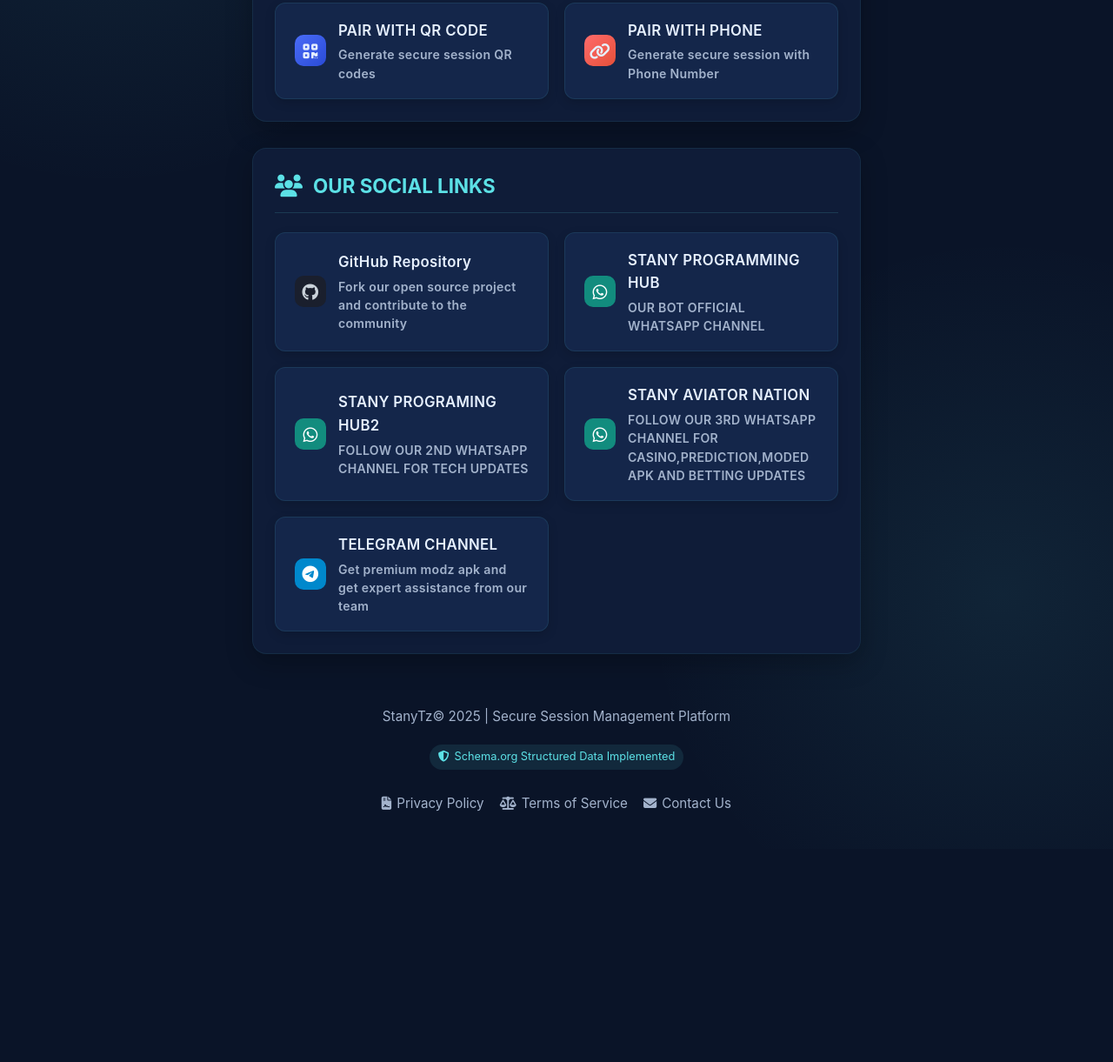
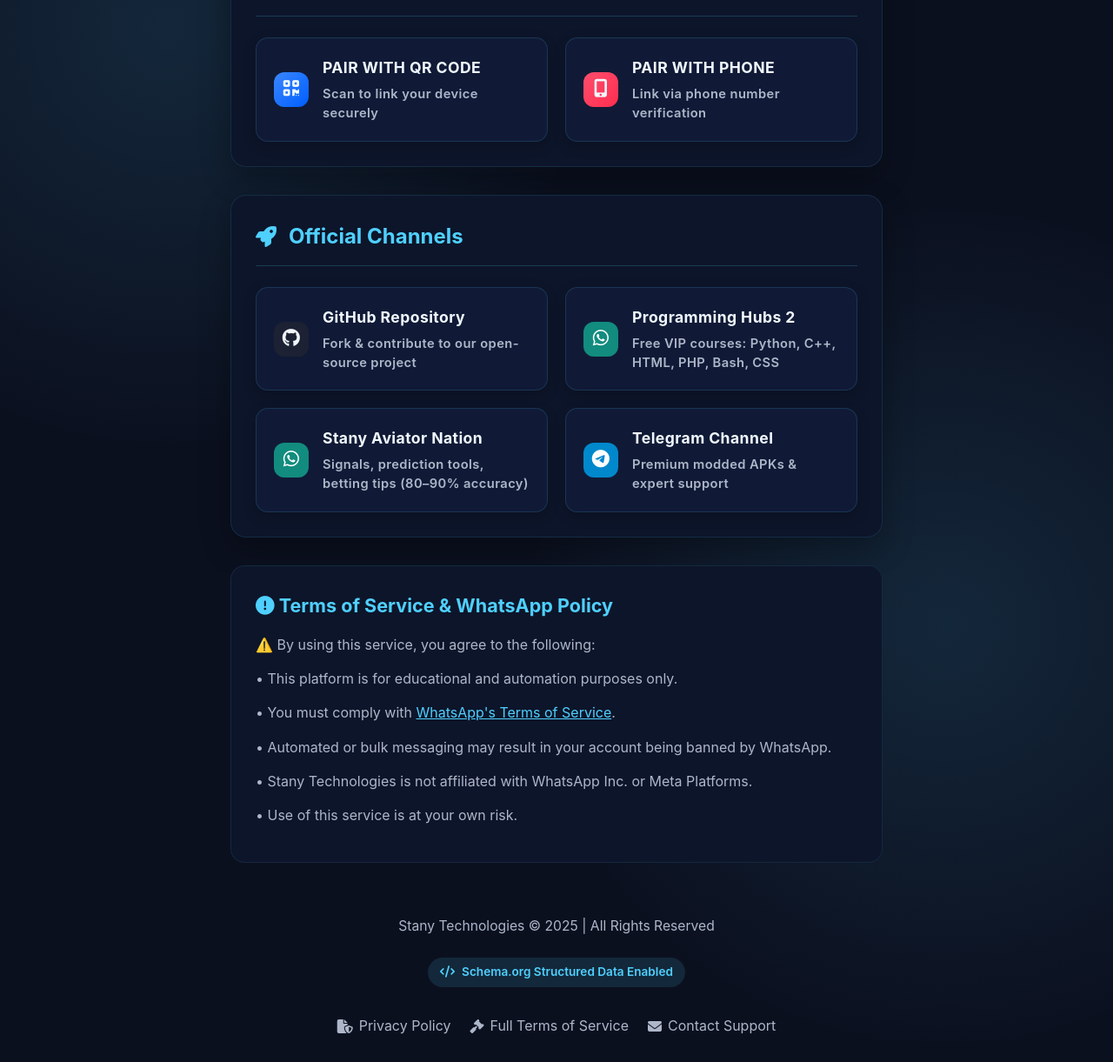
Before and after one commit to Stanley12590/Stany-Wrong-Turn, a website: page main.html in a window 1280 px wide. Shown: the part 487-1708 px from the top of the page at 87% size. Before the commit the page ends 1463 px from the top, so only its background shows below. Drawn offline with Linux system fonts and the light colour scheme.

Commit message:
Update main.html

```diff
--- a/main.html
+++ b/main.html
@@ -3,22 +3,22 @@
 <head>
   <meta charset="UTF-8">
   <meta name="viewport" content="width=device-width, initial-scale=1.0">
-  <meta name="description" content="Benz Technologies - Enterprise Session Management Platform">
-  <link rel="shortcut icon" href="https://files.catbox.moe/39z8jd.jpg" type="image/x-icon">
+  <meta name="description" content="Stany Technologies - Secure WhatsApp Session Pairing Platform">
+  <link rel="shortcut icon" href="https://files.catbox.moe/23j7tl.jpg" type="image/x-icon">
   <link rel="stylesheet" href="https://cdnjs.cloudflare.com/ajax/libs/font-awesome/6.4.0/css/all.min.css">
-  <title>Benz Technologies | Secure Session Management</title>
+  <title>Stany Technologies | WhatsApp Session Pairing</title>
   <style>
     :root {
-      --navy-primary: #0a1428;
-      --navy-secondary: #0f1c38;
-      --navy-tertiary: #14264a;
-      --accent-blue: #5ce1e6;
-      --accent-blue-hover: #7ef0f5;
-      --text-primary: #e6f0ff;
-      --text-secondary: #a3b3cc;
-      --card-bg: rgba(20, 35, 60, 0.7);
-      --shadow-color: rgba(10, 25, 47, 0.8);
-      --transition: all 0.35s cubic-bezier(0.25, 0.8, 0.25, 1);
+      --navy-primary: #0b101f;
+      --navy-secondary: #0d152a;
+      --navy-tertiary: #101a36;
+      --accent-blue: #4fd0ff;
+      --accent-blue-hover: #7effff;
+      --text-primary: #f0f8ff;
+      --text-secondary: #adb7c9;
+      --card-bg: rgba(13, 21, 42, 0.85);
+      --shadow-color: rgba(0, 0, 0, 0.7);
+      --transition: all 0.4s cubic-bezier(0.215, 0.61, 0.355, 1);
     }
 
     * {
@@ -30,8 +30,8 @@
     body {
       background: var(--navy-primary);
       background-image:
-        radial-gradient(circle at 10% 20%, rgba(92, 225, 230, 0.08) 0%, transparent 25%),
-        radial-gradient(circle at 90% 80%, rgba(92, 225, 230, 0.08) 0%, transparent 25%);
+        radial-gradient(circle at 15% 30%, rgba(79, 208, 255, 0.12) 0%, transparent 30%),
+        radial-gradient(circle at 85% 70%, rgba(79, 208, 255, 0.12) 0%, transparent 30%);
       color: var(--text-primary);
       min-height: 100vh;
       padding: 20px;
@@ -40,186 +40,167 @@
     }
 
     .container {
-      max-width: 700px;
+      max-width: 750px;
       width: 100%;
       margin: 0 auto;
     }
 
     header {
       text-align: center;
-      padding: 30px 0;
-      margin-bottom: 20px;
+      padding: 35px 0 25px;
+      margin-bottom: 25px;
     }
 
     .logo-container {
       display: flex;
       flex-direction: column;
       align-items: center;
-      gap: 25px;
+      gap: 22px;
     }
 
     .profile-img {
-      width: 140px;
-      height: 140px;
+      width: 130px;
+      height: 130px;
       border-radius: 50%;
       object-fit: cover;
-      border: 2px solid var(--accent-blue);
-      box-shadow: 0 0 0 4px rgba(92, 225, 230, 0.15);
+      border: 3px solid var(--accent-blue);
+      box-shadow: 0 0 0 4px rgba(79, 208, 255, 0.2);
       transition: var(--transition);
       background: linear-gradient(135deg, var(--navy-secondary), var(--navy-tertiary));
-      padding: 4px;
     }
 
     .profile-img:hover {
-      transform: scale(1.04);
-      box-shadow: 0 0 0 4px rgba(92, 225, 230, 0.35);
+      transform: scale(1.05);
+      box-shadow: 0 0 0 6px rgba(79, 208, 255, 0.4);
     }
 
     .logo {
-      font-size: 2.4rem;
+      font-size: 2.6rem;
       font-weight: 800;
-      background: linear-gradient(90deg, var(--accent-blue), #88c9f0);
+      background: linear-gradient(90deg, var(--accent-blue), #7effff);
       -webkit-background-clip: text;
       background-clip: text;
       color: transparent;
-      letter-spacing: 1px;
-      text-shadow: 0 2px 10px rgba(92, 225, 230, 0.1);
+      letter-spacing: 1.2px;
+      text-shadow: 0 2px 12px rgba(79, 208, 255, 0.15);
     }
 
     .tagline {
       color: var(--text-secondary);
-      font-size: 1.15rem;
-      max-width: 500px;
+      font-size: 1.2rem;
+      max-width: 580px;
       margin: 0 auto 35px;
       line-height: 1.7;
       text-align: center;
       padding: 0 15px;
+      font-weight: 500;
     }
 
     .section {
       background: var(--navy-secondary);
-      border-radius: 16px;
-      padding: 25px;
-      margin-bottom: 30px;
-      box-shadow: 0 10px 30px rgba(0, 0, 0, 0.25);
-      border: 1px solid rgba(92, 225, 230, 0.08);
-      backdrop-filter: blur(10px);
+      border-radius: 18px;
+      padding: 28px;
+      margin-bottom: 32px;
+      box-shadow: 0 12px 35px rgba(0, 0, 0, 0.3);
+      border: 1px solid rgba(79, 208, 255, 0.12);
+      backdrop-filter: blur(12px);
       transition: var(--transition);
     }
 
     .section:hover {
-      transform: translateY(-3px);
-      box-shadow: 0 14px 35px rgba(0, 0, 0, 0.3);
-      border-color: rgba(92, 225, 230, 0.15);
+      transform: translateY(-4px);
+      box-shadow: 0 18px 45px rgba(0, 0, 0, 0.4);
+      border-color: rgba(79, 208, 255, 0.25);
     }
 
     .section-title {
       display: flex;
       align-items: center;
-      gap: 12px;
+      gap: 14px;
       color: var(--accent-blue);
-      font-size: 1.4rem;
-      margin-bottom: 22px;
-      padding-bottom: 12px;
-      border-bottom: 1px solid rgba(92, 225, 230, 0.15);
-    }
-
-    .section-title i {
-      font-size: 1.6rem;
+      font-size: 1.5rem;
+      margin-bottom: 24px;
+      padding-bottom: 14px;
+      border-bottom: 1px solid rgba(79, 208, 255, 0.2);
     }
 
     .button-grid {
       display: grid;
-      grid-template-columns: repeat(auto-fill, minmax(240px, 1fr));
-      gap: 18px;
+      grid-template-columns: repeat(auto-fill, minmax(250px, 1fr));
+      gap: 20px;
     }
 
     .social-button {
       position: relative;
       display: flex;
       align-items: center;
-      gap: 14px;
-      padding: 18px 22px;
+      gap: 16px;
+      padding: 20px;
       background: var(--navy-tertiary);
-      border-radius: 12px;
+      border-radius: 14px;
       color: var(--text-primary);
       text-decoration: none;
       font-weight: 600;
-      font-size: 1.05rem;
-      letter-spacing: 0.3px;
+      font-size: 1.08rem;
+      letter-spacing: 0.4px;
       transition: var(--transition);
-      border: 1px solid rgba(92, 225, 230, 0.1);
-      box-shadow: 0 4px 12px rgba(0, 0, 0, 0.15);
+      border: 1px solid rgba(79, 208, 255, 0.15);
+      box-shadow: 0 5px 15px rgba(0, 0, 0, 0.2);
       text-align: left;
     }
 
     .social-button:hover {
-      transform: translateY(-3px);
-      box-shadow: 0 7px 18px rgba(0, 0, 0, 0.25);
-      border-color: rgba(92, 225, 230, 0.3);
-      background: linear-gradient(135deg, rgba(15, 28, 56, 0.9), rgba(20, 38, 74, 0.9));
-    }
-
-    .social-button:active {
-      transform: translateY(-1px);
+      transform: translateY(-4px);
+      box-shadow: 0 10px 25px rgba(0, 0, 0, 0.35);
+      background: linear-gradient(135deg, rgba(13, 21, 42, 0.95), rgba(16, 26, 54, 0.95));
     }
 
     .social-icon {
-      width: 36px;
-      height: 36px;
-      border-radius: 10px;
+      width: 40px;
+      height: 40px;
+      border-radius: 12px;
       display: flex;
       align-items: center;
       justify-content: center;
-      font-size: 1.2rem;
+      font-size: 1.3rem;
       flex-shrink: 0;
     }
 
-    .github .social-icon {
-      background: #1a1f2d;
-      color: #c9d1d9;
-    }
-
-    .whatsapp .social-icon {
-      background: #128C7E;
-      color: white;
-    }
-
-    .telegram .social-icon {
-      background: #0088cc;
-      color: white;
-    }
+    .github .social-icon { background: #1c2133; color: #f0f6fc; }
+    .whatsapp .social-icon { background: #128C7E; color: white; }
+    .telegram .social-icon { background: #0088cc; color: white; }
 
     .platform-name {
-      font-weight: 600;
-      margin-bottom: 4px;
+      font-weight: 700;
+      margin-bottom: 5px;
+      font-size: 1.1rem;
     }
 
     .platform-description {
-      font-size: 0.88rem;
+      font-size: 0.92rem;
       color: var(--text-secondary);
       line-height: 1.5;
     }
 
     footer {
       text-align: center;
-      padding: 30px 0 20px;
+      padding: 35px 0 25px;
       color: var(--text-secondary);
-      font-size: 0.95rem;
-      margin-top: 10px;
+      font-size: 0.98rem;
+      margin-top: 15px;
     }
 
     .copyright {
       display: flex;
       flex-direction: column;
-      gap: 12px;
+      gap: 14px;
       align-items: center;
     }
 
     .footer-links {
       display: flex;
-      gap: 18px;
-      margin-top: 15px;
+      gap: 22px;
+      margin-top: 18px;
       flex-wrap: wrap;
       justify-content: center;
     }
@@ -227,45 +208,58 @@
     .footer-link {
       color: var(--text-secondary);
       text-decoration: none;
-      transition: color 0.3s ease;
+      transition: color 0.35s ease;
       display: flex;
       align-items: center;
-      gap: 6px;
-      font-size: 0.95rem;
+      gap: 7px;
+      font-size: 1rem;
     }
 
     .footer-link:hover {
       color: var(--accent-blue);
     }
 
+    .policy-section {
+      background: var(--navy-secondary);
+      border-radius: 16px;
+      padding: 28px;
+      margin: 25px 0;
+      border: 1px solid rgba(79, 208, 255, 0.1);
+    }
+
+    .policy-section h3 {
+      color: var(--accent-blue);
+      margin-bottom: 15px;
+      font-size: 1.35rem;
+    }
+
+    .policy-section p {
+      margin-bottom: 12px;
+      color: var(--text-secondary);
+      line-height: 1.7;
+    }
+
     .schema-badge {
       display: inline-flex;
       align-items: center;
-      gap: 6px;
-      background: rgba(92, 225, 230, 0.1);
+      gap: 8px;
+      background: rgba(79, 208, 255, 0.12);
       color: var(--accent-blue);
-      padding: 4px 10px;
-      border-radius: 20px;
-      font-size: 0.8rem;
-      margin-top: 8px;
+      padding: 6px 14px;
+      border-radius: 22px;
+      font-size: 0.85rem;
+      margin-top: 10px;
+      font-weight: 600;
     }
 
-    @media (max-width: 600px) {
+    @media (max-width: 620px) {
       .button-grid {
         grid-template-columns: 1fr;
       }
-
-      .logo {
-        font-size: 2rem;
-      }
-
-      .section {
-        padding: 20px 18px;
-      }
-
-      .social-button {
-        padding: 16px 20px;
-      }
+      .logo { font-size: 2.2rem; }
+      .section { padding: 22px 20px; }
+      .social-button { padding: 18px; }
+      .footer-links { gap: 14px; flex-direction: column; }
     }
   </style>
 </head>
@@ -274,108 +268,100 @@
     <header>
       <div class="logo-container">
         <img src="https://files.catbox.moe/23j7tl.jpg" alt="Stany Technologies Logo" class="profile-img">
-        <h1 class="logo">STANY MEGA RETURNS</h1>
+        <h1 class="logo">STANY TECHNOLOGIES</h1>
       </div>
-      <p class="tagline">STANY WRONG TURN 6 PARING SYSTEM</p>
+      <p class="tagline">Secure WhatsApp Session Pairing • Powered by STANY MEGA RETURNS</p>
     </header>
 
     <main>
       <section class="section">
-        <h2 class="section-title"><i class="fas fa-cube"></i> Core Services</h2>
+        <h2 class="section-title"><i class="fas fa-link"></i> Pair Your WhatsApp</h2>
         <div class="button-grid">
           <a href="/qr" class="social-button">
-            <div class="social-icon" style="background: linear-gradient(135deg, #4a6cf7, #2a4bd7);">
+            <div class="social-icon" style="background: linear-gradient(135deg, #3a86ff, #005eff);">
               <i class="fas fa-qrcode"></i>
             </div>
             <div>
               <div class="platform-name">PAIR WITH QR CODE</div>
-              <div class="platform-description">Generate secure session QR codes</div>
+              <div class="platform-description">Scan to link your device securely</div>
             </div>
           </a>
 
           <a href="/pair" class="social-button">
-            <div class="social-icon" style="background: linear-gradient(135deg, #ff6b6b, #e55039);">
-              <i class="fas fa-link"></i>
+            <div class="social-icon" style="background: linear-gradient(135deg, #ff4d6d, #ff2e4f);">
+              <i class="fas fa-mobile-alt"></i>
             </div>
             <div>
               <div class="platform-name">PAIR WITH PHONE</div>
-              <div class="platform-description">Generate secure session with Phone Number</div>
+              <div class="platform-description">Link via phone number verification</div>
             </div>
           </a>
         </div>
       </section>
 
       <section class="section">
-        <h2 class="section-title"><i class="fas fa-users"></i> OUR SOCIAL LINKS</h2>
+        <h2 class="section-title"><i class="fas fa-rocket"></i> Official Channels</h2>
         <div class="button-grid">
           <a href="https://github.com/Stanley12590/STANY_WRONG_TURN_6/fork" class="social-button github" target="_blank">
-            <div class="social-icon">
-              <i class="fab fa-github"></i>
-            </div>
+            <div class="social-icon"><i class="fab fa-github"></i></div>
             <div>
               <div class="platform-name">GitHub Repository</div>
-              <div class="platform-description">Fork our open source project and contribute to the community</div>
-            </div>
-          </a>
-
-          <a href="https://whatsapp.com/channel/0029VbBy4ON0wajpzLTzom35" class="social-button whatsapp" target="_blank">
-            <div class="social-icon">
-              <i class="fab fa-whatsapp"></i>
-            </div>
-            <div>
-              <div class="platform-name">STANY PROGRAMMING HUB</div>
-              <div class="platform-description">OUR BOT OFFICIAL WHATSAPP CHANNEL</div>
+              <div class="platform-description">Fork & contribute to our open-source project</div>
             </div>
           </a>
 
           <a href="https://whatsapp.com/channel/0029Vb72cVkJ3jv10gzqTn18" class="social-button whatsapp" target="_blank">
-            <div class="social-icon">
-              <i class="fab fa-whatsapp"></i>
-            </div>
+            <div class="social-icon"><i class="fab fa-whatsapp"></i></div>
             <div>
-              <div class="platform-name">STANY PROGRAMING HUB2</div>
-              <div class="platform-description">FOLLOW OUR 2ND WHATSAPP CHANNEL FOR TECH UPDATES</div>
+              <div class="platform-name">Programming Hubs 2</div>
+              <div class="platform-description">Free VIP courses: Python, C++, HTML, PHP, Bash, CSS</div>
             </div>
           </a>
 
           <a href="https://whatsapp.com/channel/0029VbBnoamIHphCnwau5Z3E" class="social-button whatsapp" target="_blank">
-            <div class="social-icon">
-              <i class="fab fa-whatsapp"></i>
-            </div>
+            <div class="social-icon"><i class="fab fa-whatsapp"></i></div>
             <div>
-              <div class="platform-name">STANY AVIATOR NATION</div>
-              <div class="platform-description">FOLLOW OUR 3RD WHATSAPP CHANNEL FOR CASINO,PREDICTION,MODED APK AND BETTING UPDATES</div>
+              <div class="platform-name">Stany Aviator Nation</div>
+              <div class="platform-description">Signals, prediction tools, betting tips (80–90% accuracy)</div>
             </div>
           </a>
 
           <a href="https://t.me/StanyModz" class="social-button telegram" target="_blank">
-            <div class="social-icon">
-              <i class="fab fa-telegram"></i>
-            </div>
+            <div class="social-icon"><i class="fab fa-telegram"></i></div>
             <div>
-              <div class="platform-name">TELEGRAM CHANNEL</div>
-              <div class="platform-description">Get premium modz apk and get expert assistance from our team</div>
+              <div class="platform-name">Telegram Channel</div>
+              <div class="platform-description">Premium modded APKs & expert support</div>
             </div>
           </a>
         </div>
+      </section>
+
+      <section class="policy-section">
+        <h3><i class="fas fa-exclamation-circle"></i> Terms of Service & WhatsApp Policy</h3>
+        <p>⚠️ By using this service, you agree to the following:</p>
+        <p>• This platform is for educational and automation purposes only.</p>
+        <p>• You must comply with <a href="https://www.whatsapp.com/legal/terms-of-service" target="_blank" style="color: var(--accent-blue);">WhatsApp's Terms of Service</a>.</p>
+        <p>• Automated or bulk messaging may result in your account being banned by WhatsApp.</p>
+        <p>• Stany Technologies is not affiliated with WhatsApp Inc. or Meta Platforms.</p>
+        <p>• Use of this service is at your own risk.</p>
       </section>
     </main>
 
     <footer>
       <div class="copyright">
-        <span>StanyTz&copy; <span id="currentYear"></span> | Secure Session Management Platform</span>
+        <span>Stany Technologies © <span id="currentYear"></span> | All Rights Reserved</span>
         <div class="schema-badge">
-          <i class="fas fa-shield-alt"></i> Schema.org Structured Data Implemented
+          <i class="fas fa-code"></i> Schema.org Structured Data Enabled
         </div>
         <div class="footer-links">
           <a href="/privacy" class="footer-link" target="_blank">
-            <i class="fas fa-file-contract"></i> Privacy Policy
+            <i class="fas fa-file-shield"></i> Privacy Policy
           </a>
           <a href="/terms" class="footer-link" target="_blank">
-            <i class="fas fa-balance-scale"></i> Terms of Service
+            <i class="fas fa-gavel"></i> Full Terms of Service
           </a>
-          <a href="IceFlowSolutions@proton.me" class="footer-link">
-            <i class="fas fa-envelope"></i> Contact Us
+          <a href="mailto:IceFlowSolutions@proton.me" class="footer-link">
+            <i class="fas fa-envelope"></i> Contact Support
           </a>
         </div>
       </div>
@@ -386,43 +372,38 @@
   {
     "@context": "https://schema.org",
     "@type": "Organization",
-    "name": "Benz Technologies",
-    "url": "https://chat.whatsapp.com/KfuN5lbHkxfHvgcQS94AWY?mode=ac_t",
+    "name": "Stany Technologies",
+    "url": "https://your-stany-domain.com",
     "logo": "https://files.catbox.moe/23j7tl.jpg",
-    "description": "Enterprise session ID generator with military-grade security protocols",
+    "description": "Secure WhatsApp session pairing platform for developers and automation enthusiasts",
     "foundingYear": "2023",
     "contactPoint": {
       "@type": "ContactPoint",
       "email": "IceFlowSolutions@proton.me",
-      "contactType": "customer service"
+      "contactType": "technical support"
     },
     "sameAs": [
-      "https://github.com/JadenAfrix1/Benz-Session-Pair",
-      "https://t.me/SecUnitDevs",
-      "https://whatsapp.com/channel/0029VajbiIfAjPXO45zG2i2c",
-      "https://whatsapp.com/channel/0029Vb6K4nw96H4LOMaOLF22"
+      "https://github.com/Stanley12590",
+      "https://t.me/StanyModz",
+      "https://whatsapp.com/channel/0029Vb72cVkJ3jv10gzqTn18",
+      "https://whatsapp.com/channel/0029VbBnoamIHphCnwau5Z3E"
     ]
   }
   </script>
 
   <script>
-    // Set current year in footer
     document.getElementById('currentYear').textContent = new Date().getFullYear();
 
-    // Add subtle animation to buttons when they come into view
     document.addEventListener('DOMContentLoaded', function() {
-      const sections = document.querySelectorAll('.section');
-      sections.forEach((section, index) => {
+      const sections = document.querySelectorAll('.section, .policy-section');
+      sections.forEach((el, i) => {
+        el.style.opacity = '0';
+        el.style.transform = 'translateY(25px)';
         setTimeout(() => {
-          section.style.opacity = '0';
-          section.style.transform = 'translateY(20px)';
-
-          setTimeout(() => {
-            section.style.opacity = '1';
-            section.style.transform = 'translateY(0)';
-            section.style.transition = 'opacity 0.5s ease, transform 0.5s ease';
-          }, 100);
-        }, 200 * index);
+          el.style.transition = 'opacity 0.6s ease, transform 0.6s ease';
+          el.style.opacity = '1';
+          el.style.transform = 'translateY(0)';
+        }, 300 + i * 150);
       });
     });
   </script>
```
